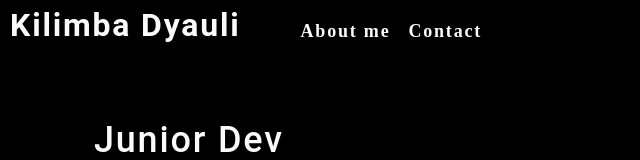
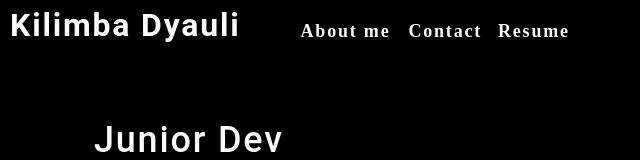
Before and after one commit to kilimba7/react-portfolio, a React (Create React App) app: page / in a window 1280 px wide. Shown: the top 160 px of the page, without its empty margins (0-640 px from the left). Built offline with nearby package versions, Linux system fonts and the light colour scheme.

Commit message:
reworking the nav

```diff
--- a/src/components/Nav/index.js
+++ b/src/components/Nav/index.js
@@ -3,7 +3,9 @@ import React from 'react';
 function Nav(props) {
     const {
         aboutSelected,
-        setAboutSelected
+        setAboutSelected,
+        resumeSelected,
+        setResumeSelected
       } = props;
 
 
@@ -25,6 +27,12 @@ function Nav(props) {
             <li>
             <span onClick={() => setAboutSelected(false)}>Contact</span>
             </li>
+            <li className={`mx-2 ${resumeSelected && 'navActive'}`} >
+            <span onClick={() => setResumeSelected(true)}>Resume</span>
+
+
+
+            </li>
           </ul>
         </nav>
       </header>
--- a/src/components/Resume/index.js
+++ b/src/components/Resume/index.js
@@ -3,7 +3,7 @@ import React from 'react';
 function Resume() {
     return(
         <section>
-            <h1 id='about'>Front End Skills</h1>
+            <h1>Front End Skills</h1>
             <ul className='my-2'>
                 <li>React</li>
                 <li>React</li>
```
